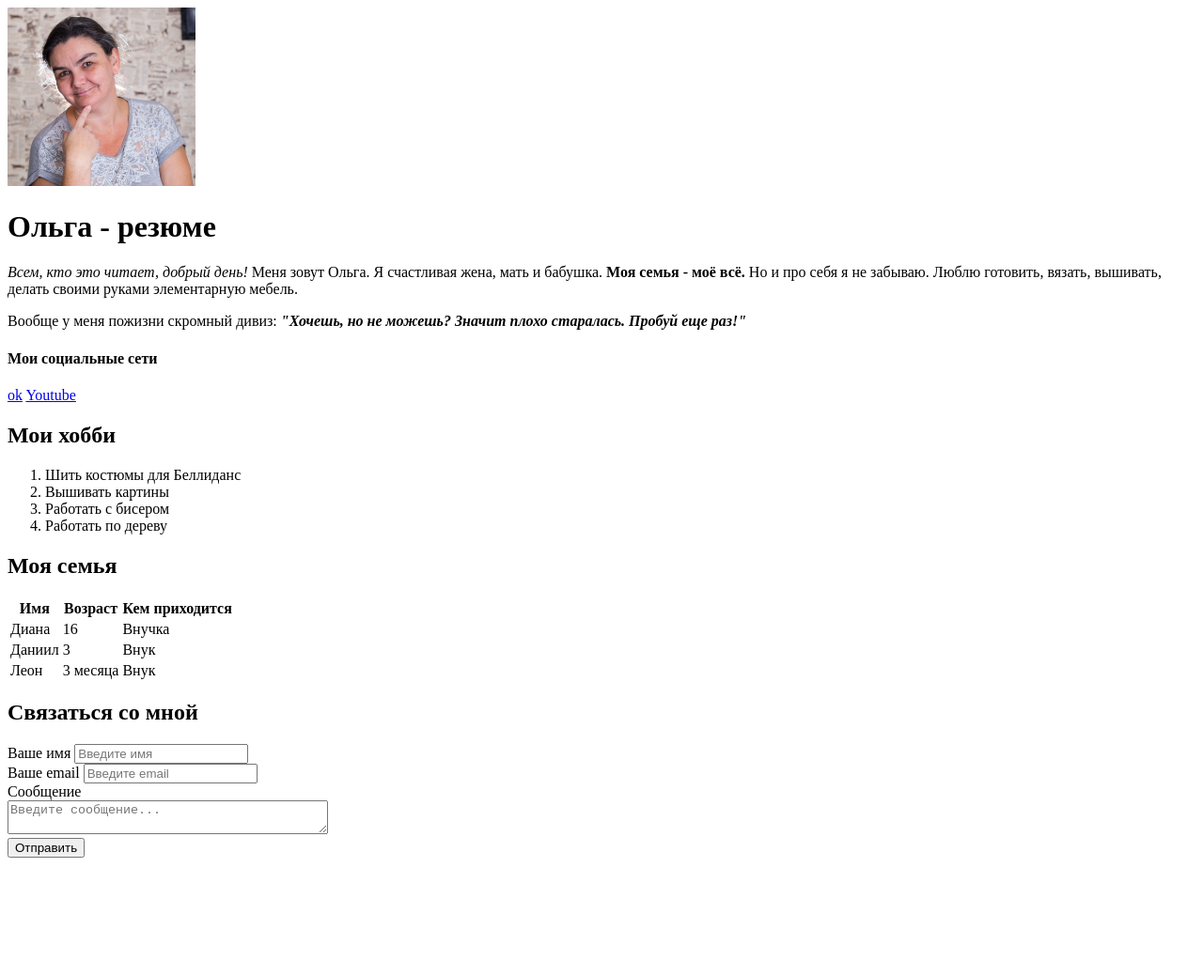
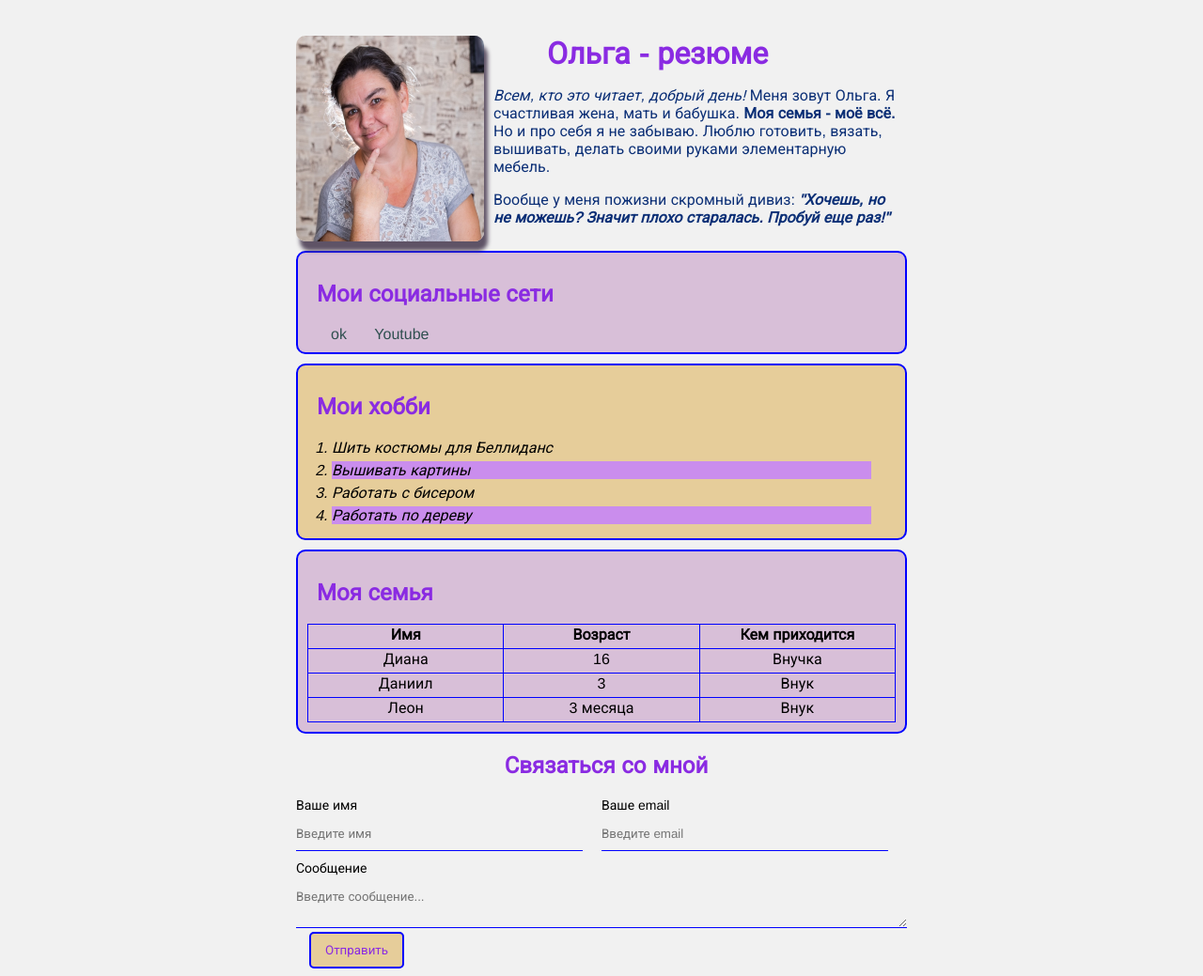
Before and after one commit to OlgaLush67/resume, a plain HTML site: page index.html in a window 1280 px wide. Shown: the whole page at 94% size. Before the commit the page ends 921 px from the top, so only its background shows below. Drawn offline with nearby package versions, Linux system fonts and the light colour scheme.

Commit message:
Add files via upload

```diff
--- a/index.html
+++ b/index.html
@@ -7,29 +7,41 @@
     <meta name="description" content="Это сайт - резюме Ольги">
     <meta name="keywords" content="resume, it">
     <title>Ольга - резюме</title>
+    <link rel='stylesheet' href='selectors.css'>
 </head>
 <body>
-   <img src="Olga.jpg" width="200" alt="Olga">
+    <div class="container">
+        <div class="info">
+            <img src="Olga.jpg" alt="Olga" class="avatar" >
+
+
+            <div class="info-text">
                 <h1>Ольга - резюме</h1>
-
                 <p><em>Всем, кто это читает, добрый день!</em> Меня зовут Ольга. Я счастливая жена, мать и бабушка. <strong>Моя семья - моё всё.</strong> Но и про себя я не забываю. Люблю готовить, вязать, вышивать, делать своими руками элементарную мебель.
                 <p>Вообще у меня пожизни скромный дивиз: <strong><em>"Хочешь, но не можешь? Значит плохо старалась. Пробуй еще раз!"</em></strong></p>
-   <h4>Мои социальные сети</h4>
+            </div>
+        </div>
+
+        <div class="card bg-thistle">
+        <h2>Мои социальные сети</h2>
             <a href="https://ok.ru/" target="_blank">ok</a>
             <a href="https://www.youtube.com/channel/UCsxDCLel0x9bwrNwkKy6QIw" target="_blank">Youtube</a>
+        </div>
 
+        <div class="card">
             <h2>Мои хобби</h2>
-   <OL>
+            <OL class="list">
                 <li>Шить костюмы для Беллиданс</li>
                 <li>Вышивать картины</li>
                 <li>Работать с бисером</li>
                 <li>Работать по дереву</li>
             </OL>
+        </div>
 
+        <div class="card bg-thistle">
             <h2>Моя семья</h2>
-
             <table>
-    <thead>
+            <thead class="thead">
                 <tr>
                     <th>Имя</th>
                     <th>Возраст</th>
@@ -57,29 +69,30 @@
                 </tr>
             </tbody>
             </table>
+        </div>
 
+            <Form action="/" class="form">
                 <h2>Связаться со мной</h2>
-
-    <Form action="/">
-        <div>
+                <div class="form-row">
+                    <div class="form-group">
                         <label for="name">Ваше имя</label>
                         <input type="text" id="name" placeholder="Введите имя">
                     </div>
 
-        <div>
+                    <div class="form-group">
                         <label for="email">Ваше email </label>
                         <input type="email" id="email" placeholder="Введите email">
                     </div>
-
-        <div>
+                 </div>
+                <div class="form-group">
                     <label for="messang" placeholder="Сообщение">Сообщение </label>
-            <br>
+                    <!-- <br> -->
                     <textarea id="messang" cols="40" role="3" placeholder="Введите сообщение..."></textarea>
                 </div>
 
-        <input type="submit" value="Отправить">
+            <input class="btn" type="submit" value="Отправить">
 
             </Form>
-
+    </div>
 </body>
 </html>
--- /dev/null
+++ b/selectors.css
@@ -0,0 +1,190 @@
+@import url('https://fonts.googleapis.com/css2?family=Arimo&family=Roboto&display=swap');
+
+
+
+
+body {
+    font-family: Arimo, Roboto, sans-serif;
+    font-weight: 400;
+    /* letter-spacing: 5px; */
+    /* word-spacing: 5px; */
+    background: #f1f1f1;
+}
+
+.info {
+    display: flex;
+}
+
+.info p {
+    padding: 0px 10px;
+}
+.info-text {
+    color: #0b2f76
+}
+
+@media (max-width: 650px) {
+    .info {
+        display: block;
+        text-align: center;
+    }
+}
+
+.card {
+    background: #e6cd9a;
+    border: 2px solid blue;
+    border-radius: 10px;
+    margin: 10px 0px;
+    padding: 10px;
+}
+.list {
+    margin: 0px;
+    padding: 0px 21px;
+    /* list-style: none; не будет маркеров */
+}
+.list li {
+    margin: 5px;
+    /* border-bottom: 1px solid blue; задает нижнее подчеркивание */
+}
+
+.container {
+    max-width: 650px;
+    margin: auto;
+    padding-top: 30px;
+}
+
+  .avatar {
+    width: 200px;
+    border-radius: 10px;
+    box-shadow: 4px 10px 4px rgba(95, 83, 102, 50);
+}
+
+.bg-thistle {
+    background-color:thistle ;
+}
+
+
+
+h1 {
+    color: blueviolet;
+    padding: 0px 67px;
+    margin: 0px;
+}
+
+h2 {
+     color: blueviolet;
+     margin-left: 10px;
+}
+
+OL {
+    font-style: oblique;
+}
+
+ol li:nth-child(even) {
+    background: #ca8ded;
+}
+
+table {
+    table-layout: fixed;
+    width: 100%;
+    border-collapse: collapse;
+    /* border-bottom: 1px solid blue; */
+    border: 1px solid blue;
+}
+
+table td {
+    text-align: center;
+    border-bottom: 1px solid blue;
+    border-right:1px solid blue;
+    padding-bottom: 5px;
+}
+
+table td:hover {
+    background-color: rgb(114, 114, 202);
+}
+
+thead th {
+    border-bottom: 1px solid blue;
+    border-right:1px solid blue;
+    padding-bottom: 5px;
+}
+
+a {
+    color: darkslategrey;
+    text-decoration: none;
+    margin-left: 25px;
+    /* transition: all .2s; */
+}
+
+a:hover {
+    color: darkmagenta;
+    text-decoration: underline;
+    /* font-size: 2rem; */
+}
+
+/* a:visited {
+    color: red;
+}     */
+
+/* :active {
+    color: #0b2f76;
+} */
+
+.btn {
+    background: #e6cd9a;
+    border: 2px solid blue;
+    border-radius: 5px;
+    padding: 10px 15px;
+    font-family: inherit;
+    cursor: pointer;
+    color: blueviolet;
+    margin-left: 14px;
+
+}
+/* btn:hover {
+    opacity: 0,6;
+} */
+
+.form h2 {
+    text-align: center;
+}
+
+.form-row {
+    margin-bottom: 10px;
+    display: flex;
+}
+
+.form-row .form-group {
+    display: inline-block;
+    margin-right: 20px;
+    width: 50%;
+}
+
+@media (max-width: 650px) {
+    .form-row {
+        display: block;
+    }
+    .form-row .form-group {
+        width: 100%;
+        margin-right: 0px;
+        margin-bottom: 10px;
+    }
+}
+
+
+.form-group label {
+    display: block;
+    font-size: 14px;
+}
+
+.form-group input,
+.form-group textarea {
+    width: 100%;
+    box-sizing: border-box;
+    border: none;
+    background: transparent;
+    border-bottom: 1px solid blue;
+    color: #000;
+    padding: 15px 0px 10px;
+    outline: none;
+    font-family: inherit;
+}
```
Lines whose indentation alone changed are shown as unchanged.
